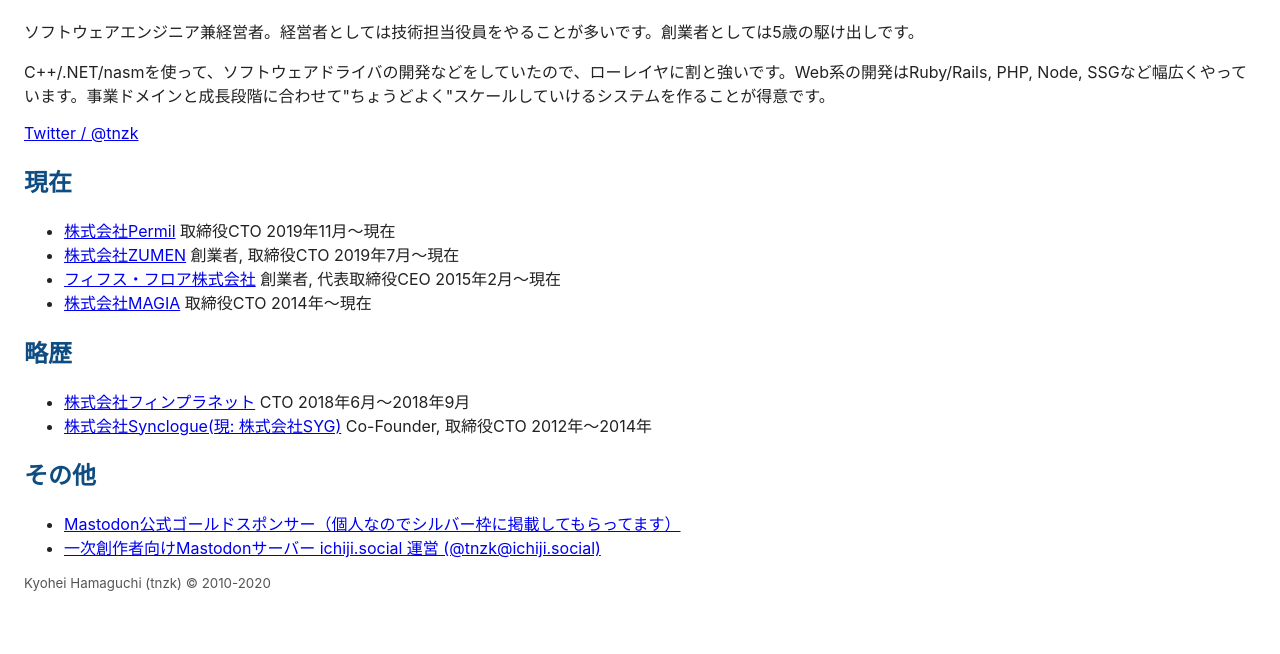
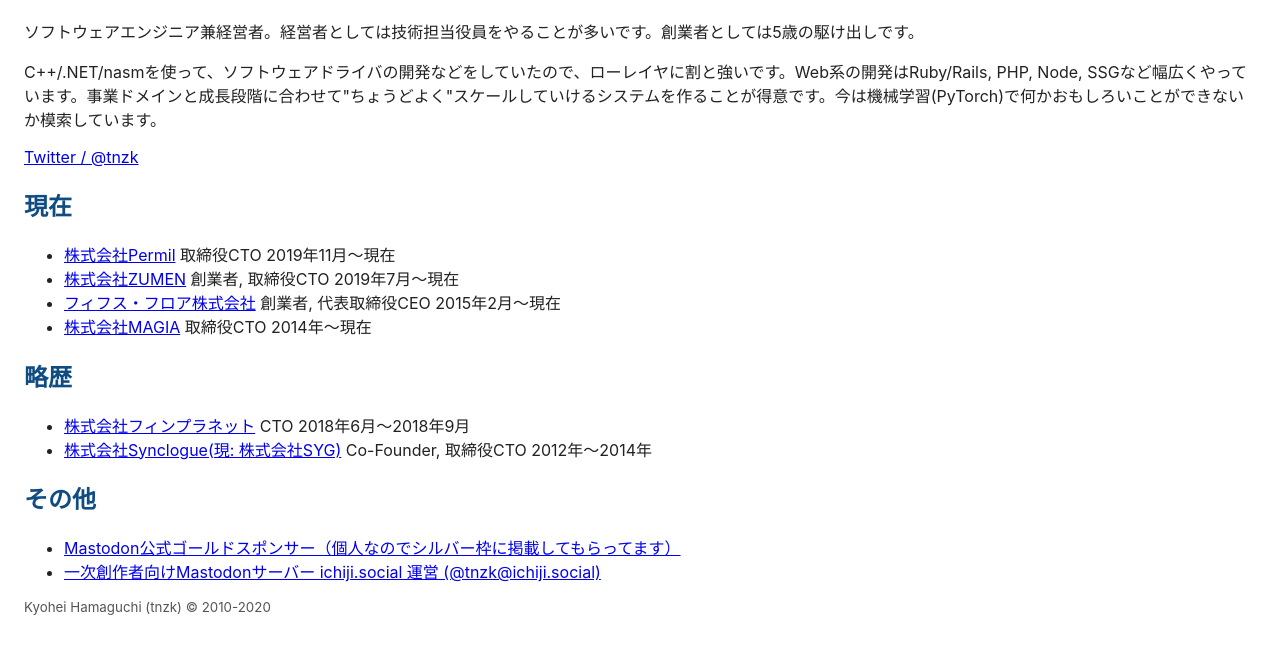
Before and after one commit to tnzk/tnzkorg, a plain HTML site: page index.html in a window 1280 px wide. Shown: the part 112-766 px from the top of the page. Drawn offline with Linux system fonts and the light colour scheme.

Commit message:
Add a phrase

```diff
--- a/index.html
+++ b/index.html
@@ -42,7 +42,7 @@
       Kyohei Hamaguchi (濱口 恭平） / tnzk
     </h1>
     <p>ソフトウェアエンジニア兼経営者。経営者としては技術担当役員をやることが多いです。創業者としては5歳の駆け出しです。</p>
-    <p>C++/.NET/nasmを使って、ソフトウェアドライバの開発などをしていたので、ローレイヤに割と強いです。Web系の開発はRuby/Rails, PHP, Node, SSGなど幅広くやっています。事業ドメインと成長段階に合わせて&quot;ちょうどよく&quot;スケールしていけるシステムを作ることが得意です。</p>
+    <p>C++/.NET/nasmを使って、ソフトウェアドライバの開発などをしていたので、ローレイヤに割と強いです。Web系の開発はRuby/Rails, PHP, Node, SSGなど幅広くやっています。事業ドメインと成長段階に合わせて&quot;ちょうどよく&quot;スケールしていけるシステムを作ることが得意です。今は機械学習(PyTorch)で何かおもしろいことができないか模索しています。</p>
     <p><a href="https://twitter.com/tnzk">Twitter / @tnzk</a></p>
     <section>
       <h2>現在</h2>
```
